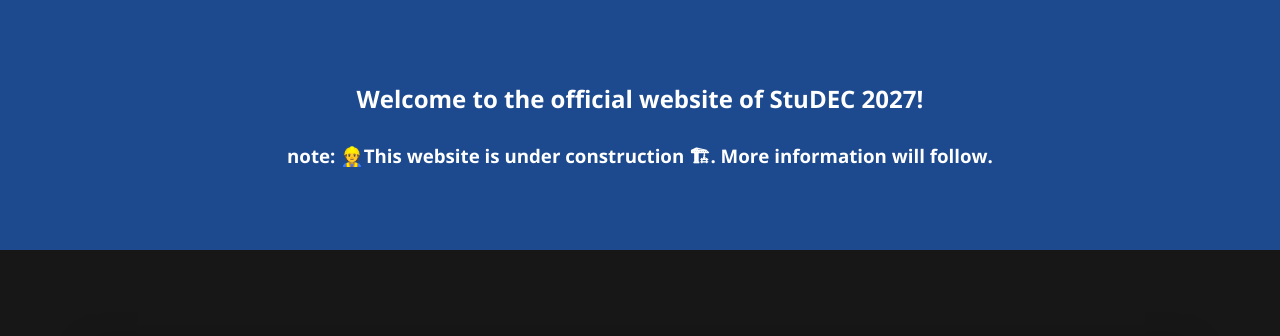
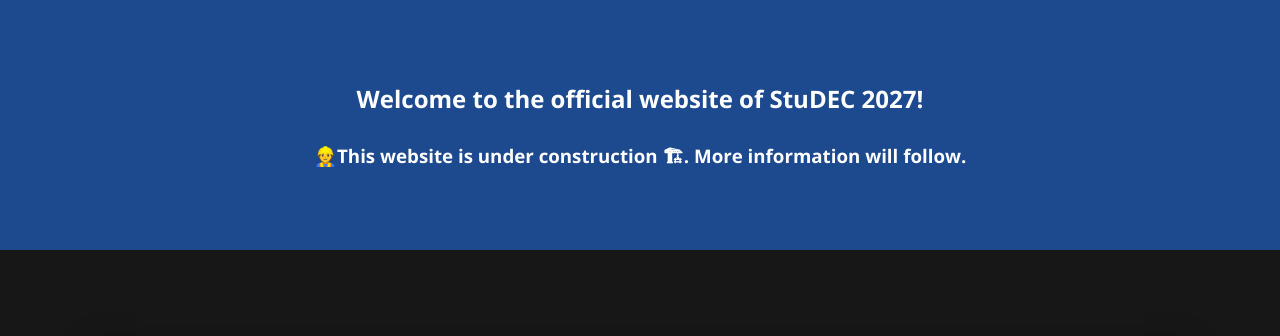
Before and after one commit to UXER260/studecwebsite, a FastAPI app: page / in a window 1280 px wide. Shown: the part 814-1150 px from the top of the page. Run offline with FastAPI, Linux system fonts and the light colour scheme.

Commit message:
Construction bijgewerkt

```diff
--- a/templates/index.html
+++ b/templates/index.html
@@ -193,7 +193,7 @@
 
   <p>
   <h1>Welcome to the official website of StuDEC 2027!</h1>
-  <h3>note: 👷This website is under construction 🏗. More information will follow.</h3>
+  <h3>👷This website is under construction 🏗. More information will follow.</h3>
   </p>
 
 </section>
```
